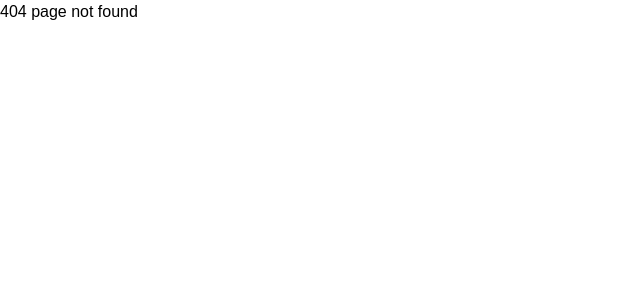
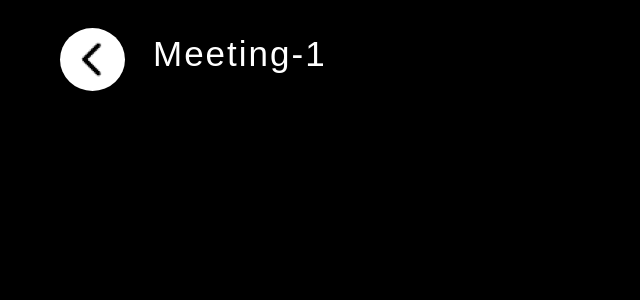
Before and after one commit to Febin-Joseph/zoomify, a React (Create React App) app in the folder client/: page /video in a window 1280 px wide. Before the commit this address had no page. Shown: the top 300 px of the page, without its empty margins (0-640 px from the left). Built offline with nearby package versions, Linux system fonts and the light colour scheme.

Commit message:
complted nav in video call front end

```diff
--- /dev/null
+++ b/client/src/components/videoCall/BackIcon.jsx
@@ -0,0 +1,16 @@
+import React from 'react'
+import { gobtn } from '../../constants/icons'
+
+const BackIcon = () => {
+  return (
+    <div className='bg-white rounded-[50%] w-[65px] h-[63px] flex items-center justify-center'>
+      <img
+        src={gobtn}
+        alt="BackBtn"
+        className='transform rotate-180 -ml-1'
+      />
+    </div>
+  )
+}
+
+export default BackIcon
--- /dev/null
+++ b/client/src/components/videoCall/Screen.jsx
@@ -0,0 +1,9 @@
+import React from 'react'
+
+const Screen = () => {
+  return (
+    <div>Screen</div>
+  )
+}
+
+export default Screen
--- a/client/src/pages/index.js
+++ b/client/src/pages/index.js
@@ -7,6 +7,8 @@ import SignIn from './signin/SignIn'
 import SignUp from './signup/SignUp'
 import Rightside from './signup/Rightside'
 import PageNotFound from './PageNotFound/PageNotFound.JSX'
+import Chat from './videoCall/chat/Chat'
+import Room from './videoCall/room/Room'
 
 export {
     Home,
@@ -17,4 +19,6 @@ export {
     SignUp,
     Rightside,
     PageNotFound,
+    Chat,
+    Room,
 }
--- /dev/null
+++ b/client/src/pages/videoCall/chat/Chat.jsx
@@ -0,0 +1,9 @@
+import React from 'react'
+
+const Chat = () => {
+  return (
+    <div>Chat</div>
+  )
+}
+
+export default Chat
--- /dev/null
+++ b/client/src/pages/videoCall/room/Room.jsx
@@ -0,0 +1,21 @@
+import React from 'react'
+import { BackIcon } from '../../../components';
+
+const Room = ({ nameValidation }) => {
+    return (
+        <div className='flex bg-[#000] min-h-screen max-h-full'>
+            <div className='lg:ml-10 lg:mt-4'>
+                <div className='ml-5 mt-3 flex'>
+                    <BackIcon />
+                    <p className='text-white font-medium text-[35px] ml-4 lg:ml-7 tracking-[2px]'>{
+                        nameValidation ?
+                            nameValidation
+                            : "Meeting-1"
+                    }</p>
+                </div>
+            </div>
+        </div>
+    )
+}
+
+export default Room;
--- a/client/src/routes/AppRoutes.jsx
+++ b/client/src/routes/AppRoutes.jsx
@@ -1,7 +1,7 @@
 import React from 'react'
 import { useSelector } from 'react-redux';
 import { BrowserRouter, Routes, Route, Navigate } from 'react-router-dom'
-import { Home, JoinMeeting, SignUp, SignIn, Home2, NewMeeting } from '../pages';
+import { Home, JoinMeeting, SignUp, SignIn, Home2, NewMeeting, Room } from '../pages';
 import { PageNotFound } from '../pages';
 
 const AppRoutes = () => {
@@ -17,6 +17,7 @@ const AppRoutes = () => {
                 <Route path='home' element={<Home2 />} />
                 <Route path='new' element={<NewMeeting />} />
                 <Route path='*' element={<PageNotFound />} />
+                <Route path='video' element={<Room />} />
             </Routes>
         </BrowserRouter>
     );
```
Also changed, not shown: client/src/components/index.js (+10 -0 lines).
